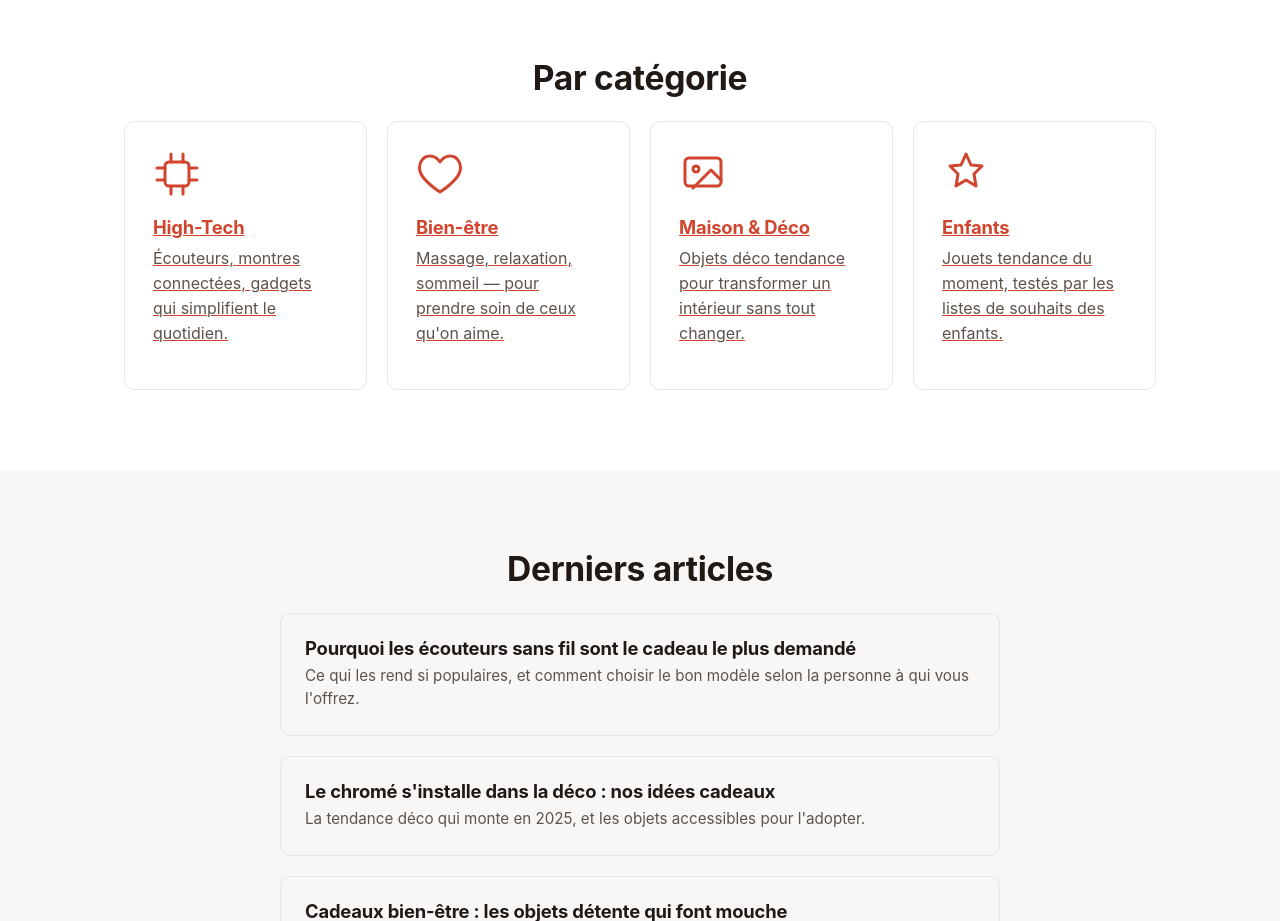
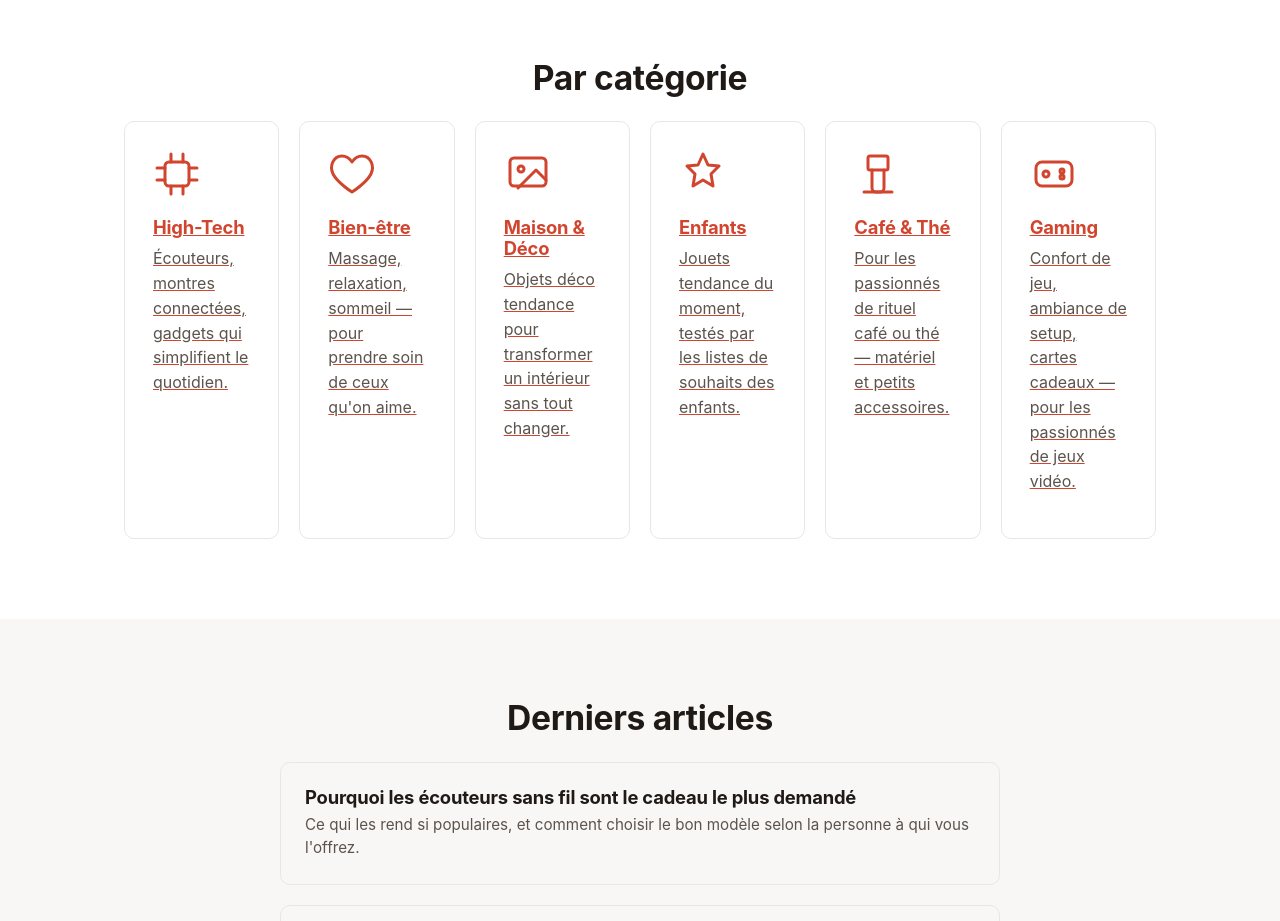
Before and after one commit to helvirekouoto/pepite, a website: page site/index.html in a window 1280 px wide. Shown: the part 1460-2381 px from the top of the page. Drawn offline with Linux system fonts and the light colour scheme.

Commit message:
feat(site): ajoute Cafe & The et Gaming a la grille de categories de l'accueil

```diff
--- a/site/index.html
+++ b/site/index.html
@@ -110,7 +110,7 @@
     <section class="section">
       <div class="wrap">
         <h2>Par catégorie</h2>
-        <div class="grid-4">
+        <div class="grid-6">
           <a class="card" href="categories/high-tech.html">
             <svg class="category-icon" viewBox="0 0 24 24" fill="none" stroke="currentColor" stroke-width="1.5" stroke-linecap="round" stroke-linejoin="round" aria-hidden="true"><rect x="6" y="6" width="12" height="12" rx="2"/><path d="M9 2v4M15 2v4M9 18v4M15 18v4M2 9h4M2 15h4M18 9h4M18 15h4"/></svg>
             <h3>High-Tech</h3>
@@ -130,6 +130,16 @@
             <svg class="category-icon" viewBox="0 0 24 24" fill="none" stroke="currentColor" stroke-width="1.5" stroke-linecap="round" stroke-linejoin="round" aria-hidden="true"><path d="M12 2l2.5 5.5L20 8l-4 4 1 6-5-3-5 3 1-6-4-4 5.5-.5z"/></svg>
             <h3>Enfants</h3>
             <p>Jouets tendance du moment, testés par les listes de souhaits des enfants.</p>
+          </a>
+          <a class="card" href="categories/cafe-the.html">
+            <svg class="category-icon" viewBox="0 0 24 24" fill="none" stroke="currentColor" stroke-width="1.5" stroke-linecap="round" stroke-linejoin="round" aria-hidden="true"><rect x="7" y="3" width="10" height="7" rx="1"/><path d="M9 10v9a2 2 0 0 0 2 2h2a2 2 0 0 0 2-2v-9"/><path d="M5 21h14"/></svg>
+            <h3>Café &amp; Thé</h3>
+            <p>Pour les passionnés de rituel café ou thé — matériel et petits accessoires.</p>
+          </a>
+          <a class="card" href="categories/gaming.html">
+            <svg class="category-icon" viewBox="0 0 24 24" fill="none" stroke="currentColor" stroke-width="1.5" stroke-linecap="round" stroke-linejoin="round" aria-hidden="true"><rect x="3" y="6" width="18" height="12" rx="3"/><circle cx="8" cy="12" r="1.5"/><circle cx="16" cy="10.5" r="1"/><circle cx="16" cy="13.5" r="1"/></svg>
+            <h3>Gaming</h3>
+            <p>Confort de jeu, ambiance de setup, cartes cadeaux — pour les passionnés de jeux vidéo.</p>
           </a>
         </div>
       </div>
--- a/site/styles.css
+++ b/site/styles.css
@@ -138,13 +138,16 @@ a { color: var(--color-accent); }
 
 .grid-3 { display: grid; gap: 1.25rem; grid-template-columns: 1fr; }
 .grid-4 { display: grid; gap: 1.25rem; grid-template-columns: 1fr; }
+.grid-6 { display: grid; gap: 1.25rem; grid-template-columns: 1fr; }
 
 @media (min-width: 720px) {
   .grid-3 { grid-template-columns: repeat(3, 1fr); }
   .grid-4 { grid-template-columns: repeat(2, 1fr); }
+  .grid-6 { grid-template-columns: repeat(3, 1fr); }
 }
 @media (min-width: 960px) {
   .grid-4 { grid-template-columns: repeat(4, 1fr); }
+  .grid-6 { grid-template-columns: repeat(6, 1fr); }
 }
 
 .card {
```
